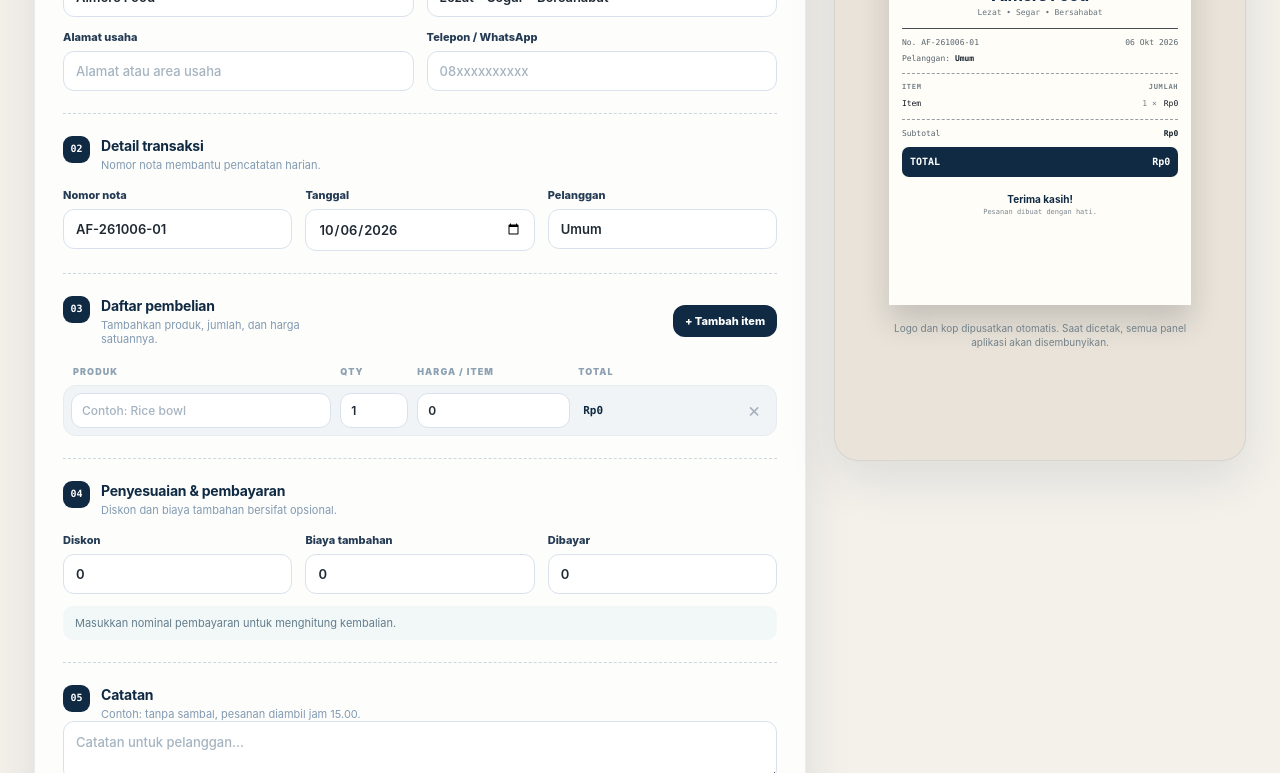
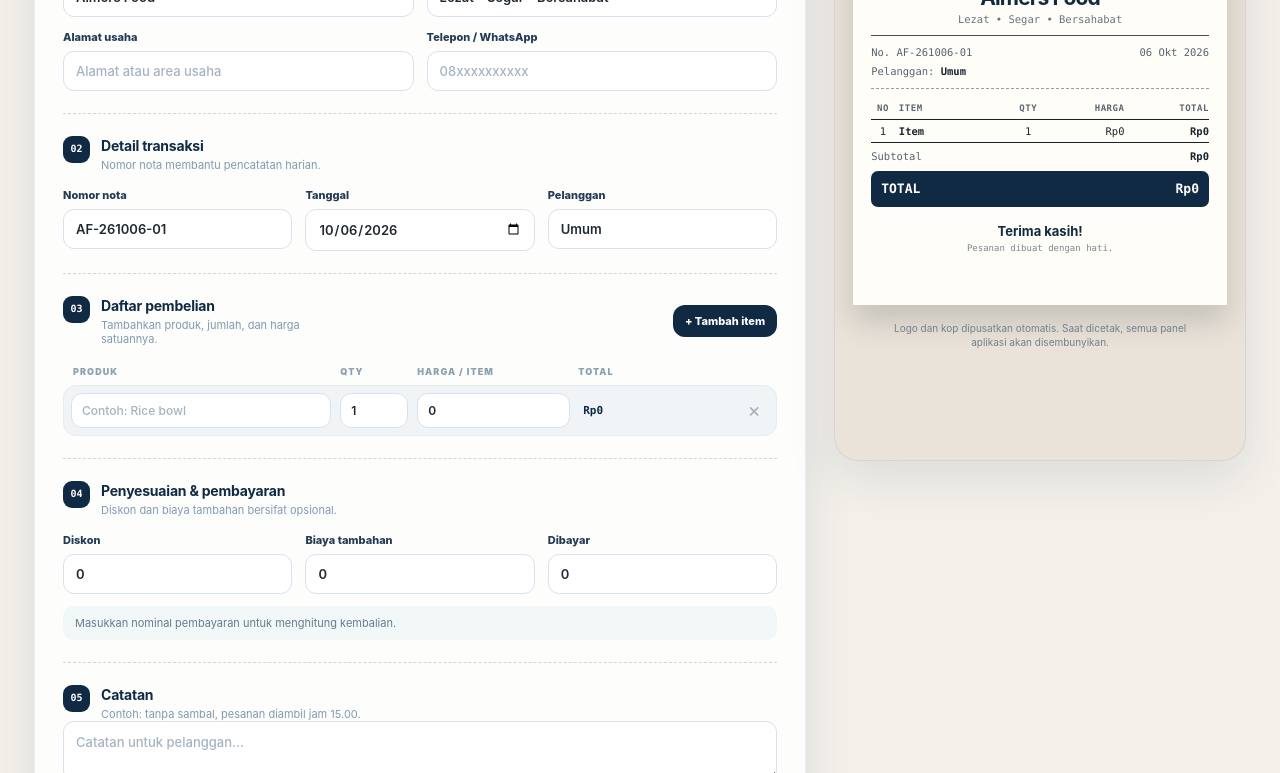
Before and after one commit to dwicandra15-svg/notalmersfood, a plain HTML site: page index.html in a window 1280 px wide. Shown: the part 327-1100 px from the top of the page. Drawn offline with Linux system fonts and the light colour scheme.

Commit message:
Update index.html

```diff
--- a/index.html
+++ b/index.html
@@ -90,33 +90,42 @@ textarea { resize: vertical; line-height: 1.4; }
 .preview-toolbar { position: relative; z-index: 1; display: flex; justify-content: space-between; align-items: flex-start; gap: 10px; padding: 0 8px 18px; }
 .preview-toolbar h2 { font-size: 22px; }
 .paper-size { background: rgba(255,255,255,.5); font-family: ui-monospace, SFMono-Regular, Menlo, monospace; font-size: 10px; }
-.receipt-paper { position: relative; z-index: 1; width: min(80mm, 100%); min-height: 120mm; margin: 0 auto; padding: 14px 13px 13px; overflow: hidden; background: var(--paper); color: #111820; box-shadow: 0 17px 28px rgba(24,31,36,.17); font-family: ui-monospace, SFMono-Regular, Menlo, Monaco, Consolas, "Liberation Mono", monospace; font-size: 9px; line-height: 1.35; }
+.receipt-paper { position: relative; z-index: 1; width: min(100mm, 100%); min-height: 120mm; margin: 0 auto; padding: 14px 18px 13px; overflow: hidden; background: var(--paper); color: #111820; box-shadow: 0 17px 28px rgba(24,31,36,.17); font-family: ui-monospace, SFMono-Regular, Menlo, Monaco, Consolas, "Liberation Mono", monospace; font-size: 9px; line-height: 1.35; }
 .receipt-header { display: flex; flex-direction: column; align-items: center; text-align: center; }
 .receipt-logo { display: block; width: 32mm; height: 32mm; margin: -2px auto 3px; object-fit: contain; }
-.receipt-header h2 { max-width: 100%; margin: 0; color: var(--navy); font-family: Inter, ui-sans-serif, system-ui, sans-serif; font-size: 17px; line-height: 1; letter-spacing: -.04em; }
-.receipt-tagline, .receipt-meta-line { max-width: 100%; margin: 4px 0 0; color: #67747d; font-size: 8px; overflow: hidden; text-overflow: ellipsis; white-space: nowrap; }
+.receipt-header h2 { max-width: 100%; margin: 0; color: var(--navy); font-family: Inter, ui-sans-serif, system-ui, sans-serif; font-size: 21px; line-height: 1; letter-spacing: -.04em; }
+.receipt-tagline, .receipt-meta-line { max-width: 100%; margin: 4px 0 0; color: #67747d; font-size: 10.5px; overflow: hidden; text-overflow: ellipsis; white-space: nowrap; }
 .receipt-rule { height: 1px; margin: 9px 0; background: #17212b; opacity: .8; }
 .receipt-rule.dotted { height: 0; border-top: 1px dashed #7d878d; background: none; }
 .receipt-info, .receipt-customer, .receipt-total-row, .receipt-item-row { display: grid; grid-template-columns: 1fr auto; gap: 10px; }
-.receipt-info { color: #57646d; font-size: 8px; }
-.receipt-customer { display: block; margin-top: 5px; color: #57646d; font-size: 8px; }
+.receipt-info { color: #57646d; font-size: 10.5px; }
+.receipt-customer { display: block; margin-top: 5px; color: #57646d; font-size: 10.5px; }
 .receipt-customer strong { color: #1b2730; }
-.receipt-items-head { display: grid; grid-template-columns: 1fr auto; color: #74818a; font-size: 7px; font-weight: 900; letter-spacing: .1em; }
-.receipt-items { display: grid; gap: 5px; margin: 6px 0; }
-.receipt-item-row { grid-template-columns: minmax(0,1fr) auto auto; gap: 7px; font-size: 8px; }
-.receipt-item-name { overflow: hidden; text-overflow: ellipsis; white-space: nowrap; }
-.receipt-item-qty { color: #74818a; }
+.receipt-table { width: 100%; margin: 6px 0; border-collapse: collapse; table-layout: fixed; font-size: 10.5px; color: #1b2730; }
+.receipt-table th { padding: 4px 0 5px; border-bottom: 1px solid #17212b; color: #5b6770; font-size: 9px; font-weight: 900; letter-spacing: .06em; text-transform: uppercase; }
+.receipt-table td { padding: 4px 0; border-bottom: 1px dotted #b7c0c6; vertical-align: top; line-height: 1.35; }
+.receipt-table tbody tr:last-child td { border-bottom: 1px solid #17212b; }
+.receipt-table .c-no { width: 7%; text-align: center; }
+.receipt-table .c-qty { width: 11%; text-align: center; }
+.receipt-table .c-price { width: 23%; text-align: right; }
+.receipt-table .c-total { width: 25%; text-align: right; font-weight: 700; }
+.receipt-table .c-item { width: 34%; text-align: left; padding-left: 4px; padding-right: 3px; overflow-wrap: anywhere; }
+.receipt-table th.c-item { padding-left: 4px; }
+.receipt-table td.c-price, .receipt-table td.c-total, .receipt-table th.c-price, .receipt-table th.c-total { white-space: nowrap; }
+.receipt-table td.c-item { font-weight: 700; }
+.empty-receipt-row td { text-align: center; }
+.receipt-total-row strong, .receipt-total-row span:last-child { white-space: nowrap; }
 .empty-receipt-row { color: #a1adb5; font-style: italic; }
-.receipt-total-row { margin-top: 4px; align-items: baseline; color: #57646d; font-size: 8px; }
+.receipt-total-row { margin-top: 4px; align-items: baseline; color: #57646d; font-size: 10.5px; }
 .receipt-total-row strong { color: #18242d; }
-.grand-total { margin-top: 8px; padding: 8px 8px; border-radius: 7px; background: var(--navy); color: white; font-size: 10px; font-weight: 900; }
+.grand-total { margin-top: 8px; padding: 9px 10px; border-radius: 7px; background: var(--navy); color: white; font-size: 13px; font-weight: 900; }
 .grand-total strong, .grand-total span { color: white; }
 .change-row { color: var(--coral-dark); }
 .change-row strong { color: var(--coral-dark); }
-.receipt-note { display: grid; gap: 2px; margin-top: 10px; padding-top: 7px; border-top: 1px dashed #acb6bc; color: #57646d; font-size: 8px; }
+.receipt-note { display: grid; gap: 2px; margin-top: 10px; padding-top: 7px; border-top: 1px dashed #acb6bc; color: #57646d; font-size: 10.5px; }
 .receipt-note span { white-space: pre-wrap; overflow-wrap: anywhere; }
-.receipt-footer { display: grid; gap: 2px; margin-top: 16px; text-align: center; color: #7b878e; font-size: 7px; }
-.receipt-footer strong { color: var(--navy); font-family: Inter, ui-sans-serif, system-ui, sans-serif; font-size: 10px; }
+.receipt-footer { display: grid; gap: 2px; margin-top: 16px; text-align: center; color: #7b878e; font-size: 9px; }
+.receipt-footer strong { color: var(--navy); font-family: Inter, ui-sans-serif, system-ui, sans-serif; font-size: 13px; }
 .preview-note { position: relative; z-index: 1; margin: 16px auto 0; max-width: 330px; color: #73818a; text-align: center; font-size: 10px; line-height: 1.45; }
 .toast { position: fixed; z-index: 10; left: 50%; bottom: 24px; translate: -50% 16px; opacity: 0; pointer-events: none; padding: 11px 15px; border-radius: 10px; background: var(--navy); color: white; box-shadow: var(--shadow); font-size: 12px; font-weight: 700; transition: opacity .2s ease, translate .2s ease; }
 .toast.show { translate: -50% 0; opacity: 1; }
@@ -140,17 +149,17 @@ textarea { resize: vertical; line-height: 1.4; }
   .item-row output { font-size: 9px; }
   .action-row { flex-direction: column-reverse; }
   .secondary-button, .primary-button { width: 100%; justify-content: center; }
-  .receipt-paper { width: 80mm; }
+  .receipt-paper { width: 100mm; }
 }
 
 @media print {
-  @page { size: 80mm 120mm; margin: 0; }
-  html, body { width: 80mm; min-width: 80mm; margin: 0; background: white; }
+  @page { size: 100mm 140mm; margin: 0; }
+  html, body { width: 100mm; min-width: 100mm; margin: 0; background: white; }
   body * { visibility: hidden !important; }
   #receiptStage, #receiptStage * { visibility: visible !important; }
-  #receiptStage { position: absolute; inset: 0 auto auto 0; display: block; width: 80mm; min-height: 120mm; padding: 0; background: white; overflow: visible; }
+  #receiptStage { position: absolute; inset: 0 auto auto 0; display: block; width: 100mm; min-height: 120mm; padding: 0; background: white; overflow: visible; }
   #receiptStage::before, #receiptStage .preview-toolbar, #receiptStage .preview-note { display: none !important; }
-  #receipt { width: 80mm; min-height: 120mm; margin: 0; padding: 5mm 4.5mm 4mm; box-shadow: none; }
+  #receipt { width: 100mm; min-height: 120mm; margin: 0; padding: 5mm 5.5mm 4mm; box-shadow: none; }
   .receipt-logo { width: 28mm; height: 28mm; }
   .toast { display: none !important; }
 }
@@ -371,9 +380,15 @@ function renderItems() {
 function renderReceipt() {
   const result = totals();
   const visibleItems = state.items.filter((item) => item.name.trim() || Number(item.qty) || Number(item.price));
-  const itemRows = visibleItems.length ? visibleItems.map((item) => `
-    <div class="receipt-item-row"><span class="receipt-item-name">${escapeHTML(item.name || 'Item')}</span><span class="receipt-item-qty">${formatQuantity(item.qty)} ×</span><span>${formatMoney(itemTotal(item))}</span></div>
-  `).join('') : '<div class="empty-receipt-row">Belum ada item</div>';
+  const itemRows = visibleItems.length ? visibleItems.map((item, i) => `
+    <tr>
+      <td class="c-no">${i + 1}</td>
+      <td class="c-item">${escapeHTML(item.name || 'Item')}</td>
+      <td class="c-qty">${formatQuantity(item.qty)}</td>
+      <td class="c-price">${formatMoney(item.price)}</td>
+      <td class="c-total">${formatMoney(itemTotal(item))}</td>
+    </tr>
+  `).join('') : '<tr class="empty-receipt-row"><td colspan="5">Belum ada item</td></tr>';
   const optionalMeta = [state.address, state.phone].filter(Boolean).map(escapeHTML).join('  •  ');
   const paidRow = result.paid > 0 ? `<div class="receipt-total-row"><span>Dibayar</span><strong>${formatMoney(result.paid)}</strong></div><div class="receipt-total-row change-row"><span>${result.remaining > 0 ? 'Kurang' : 'Kembalian'}</span><strong>${formatMoney(result.remaining > 0 ? result.remaining : result.change)}</strong></div>` : '';
   const note = state.note.trim() ? `<div class="receipt-note"><strong>Catatan</strong><span>${escapeHTML(state.note)}</span></div>` : '';
@@ -388,9 +403,10 @@ function renderReceipt() {
     <div class="receipt-info"><span>No. ${escapeHTML(state.receiptNo || '-')}</span><span>${formatDate(state.date)}</span></div>
     <div class="receipt-customer">Pelanggan: <strong>${escapeHTML(state.customer || 'Umum')}</strong></div>
     <div class="receipt-rule dotted"></div>
-    <div class="receipt-items-head"><span>ITEM</span><span>JUMLAH</span></div>
-    <div class="receipt-items">${itemRows}</div>
-    <div class="receipt-rule dotted"></div>
+    <table class="receipt-table">
+      <thead><tr><th class="c-no">No</th><th class="c-item">Item</th><th class="c-qty">Qty</th><th class="c-price">Harga</th><th class="c-total">Total</th></tr></thead>
+      <tbody>${itemRows}</tbody>
+    </table>
     <div class="receipt-total-row"><span>Subtotal</span><strong>${formatMoney(result.subtotal)}</strong></div>
     ${result.discount ? `<div class="receipt-total-row"><span>Diskon</span><strong>− ${formatMoney(result.discount)}</strong></div>` : ''}
     ${result.extra ? `<div class="receipt-total-row"><span>Biaya tambahan</span><strong>+ ${formatMoney(result.extra)}</strong></div>` : ''}
```
